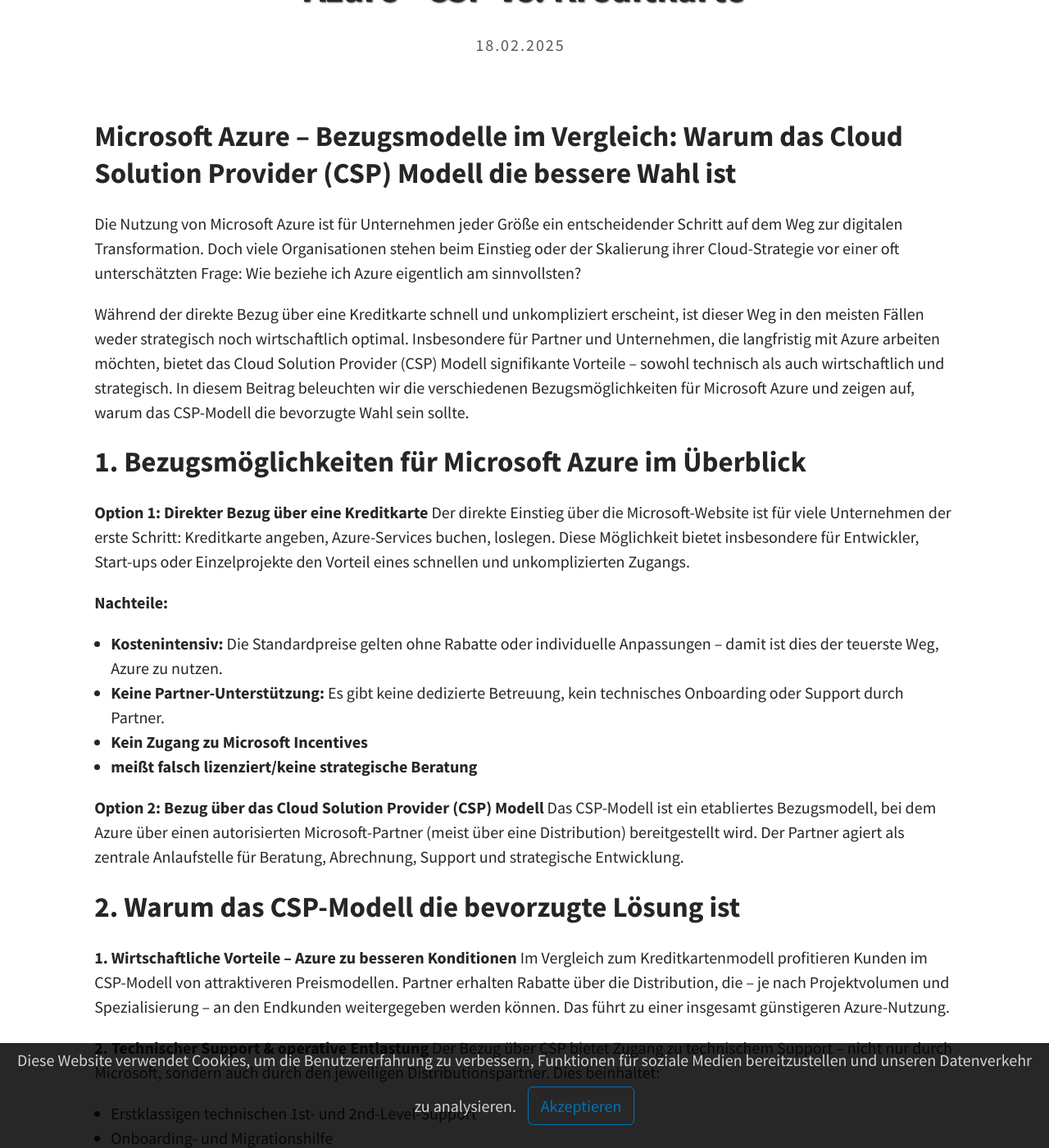
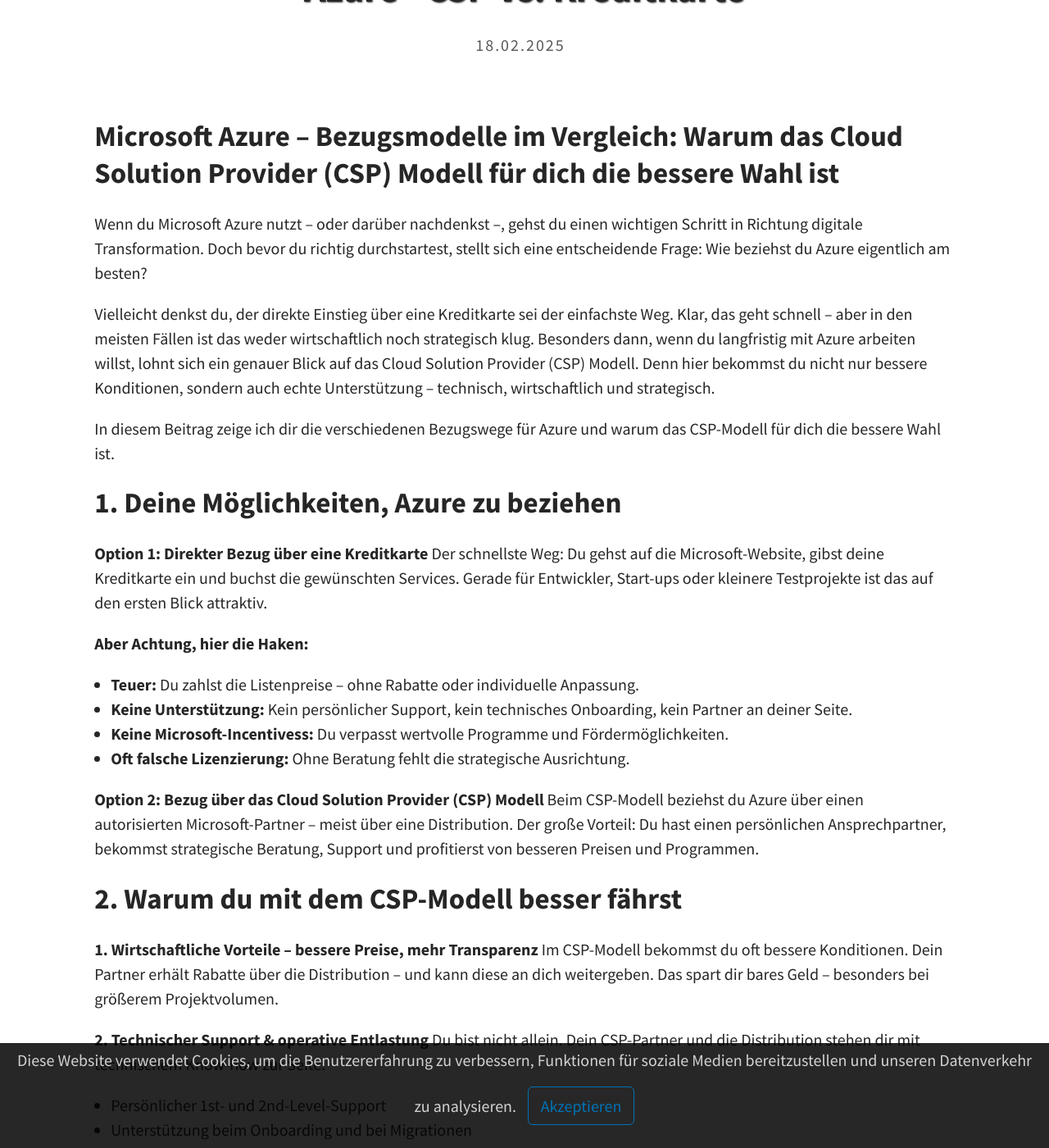
Before and after one commit to joriskahle007/joriskahle007.github.io, a Jekyll site: the page built from _posts/2025-02-18-CSP_vs_Credit.md, in a window 1280 px wide and 1400 px high, scrolled down 200 px. Shown: the whole window at 82% size. Built offline with Jekyll 4.4.1, drawn with Linux system fonts in a browser that asks for light colours; a script that is not in the unit is left out; some of the changed text lies outside the part shown.

Commit message:
Update 2025-02-18-CSP_vs_Credit.md

```diff
--- a/_posts/2025-02-18-CSP_vs_Credit.md
+++ b/_posts/2025-02-18-CSP_vs_Credit.md
@@ -4,71 +4,71 @@
 tags: [CSP, Azure, Incentives, Linzenzierung]
 ---
 
-## Microsoft Azure – Bezugsmodelle im Vergleich: Warum das Cloud Solution Provider (CSP) Modell die bessere Wahl ist
-Die Nutzung von Microsoft Azure ist für Unternehmen jeder Größe ein entscheidender Schritt auf dem Weg zur digitalen Transformation. Doch viele Organisationen stehen beim Einstieg oder der Skalierung ihrer Cloud-Strategie vor einer oft unterschätzten Frage: Wie beziehe ich Azure eigentlich am sinnvollsten?
+## Microsoft Azure – Bezugsmodelle im Vergleich: Warum das Cloud Solution Provider (CSP) Modell für dich die bessere Wahl ist
+Wenn du Microsoft Azure nutzt – oder darüber nachdenkst –, gehst du einen wichtigen Schritt in Richtung digitale Transformation. Doch bevor du richtig durchstartest, stellt sich eine entscheidende Frage: Wie beziehst du Azure eigentlich am besten?
 
-Während der direkte Bezug über eine Kreditkarte schnell und unkompliziert erscheint, ist dieser Weg in den meisten Fällen weder strategisch noch wirtschaftlich optimal. Insbesondere für Partner und Unternehmen, die langfristig mit Azure arbeiten möchten, bietet das Cloud Solution Provider (CSP) Modell signifikante Vorteile – sowohl technisch als auch wirtschaftlich und strategisch. In diesem Beitrag beleuchten wir die verschiedenen Bezugsmöglichkeiten für Microsoft Azure und zeigen auf, warum das CSP-Modell die bevorzugte Wahl sein sollte.
+Vielleicht denkst du, der direkte Einstieg über eine Kreditkarte sei der einfachste Weg. Klar, das geht schnell – aber in den meisten Fällen ist das weder wirtschaftlich noch strategisch klug. Besonders dann, wenn du langfristig mit Azure arbeiten willst, lohnt sich ein genauer Blick auf das Cloud Solution Provider (CSP) Modell. Denn hier bekommst du nicht nur bessere Konditionen, sondern auch echte Unterstützung – technisch, wirtschaftlich und strategisch.
 
-## 1. Bezugsmöglichkeiten für Microsoft Azure im Überblick
+In diesem Beitrag zeige ich dir die verschiedenen Bezugswege für Azure und warum das CSP-Modell für dich die bessere Wahl ist.
+
+## 1. Deine Möglichkeiten, Azure zu beziehen
 **Option 1: Direkter Bezug über eine Kreditkarte**
-Der direkte Einstieg über die Microsoft-Website ist für viele Unternehmen der erste Schritt: Kreditkarte angeben, Azure-Services buchen, loslegen. Diese Möglichkeit bietet insbesondere für Entwickler, Start-ups oder Einzelprojekte den Vorteil eines schnellen und unkomplizierten Zugangs.
+Der schnellste Weg: Du gehst auf die Microsoft-Website, gibst deine Kreditkarte ein und buchst die gewünschten Services. Gerade für Entwickler, Start-ups oder kleinere Testprojekte ist das auf den ersten Blick attraktiv.
 
-**Nachteile:**
+**Aber Achtung, hier die Haken:**
 
-- **Kostenintensiv:** Die Standardpreise gelten ohne Rabatte oder individuelle Anpassungen – damit ist dies der teuerste Weg, Azure zu nutzen.
+- **Teuer:** Du zahlst die Listenpreise – ohne Rabatte oder individuelle Anpassung.
 
-- **Keine Partner-Unterstützung:** Es gibt keine dedizierte Betreuung, kein technisches Onboarding oder Support durch Partner.
+- **Keine Unterstützung:** Kein persönlicher Support, kein technisches Onboarding, kein Partner an deiner Seite.
 
-- **Kein Zugang zu Microsoft Incentives**
+- **Keine Microsoft-Incentivess:** Du verpasst wertvolle Programme und Fördermöglichkeiten.
 
-- **meißt falsch lizenziert/keine strategische Beratung**
+- **Oft falsche Lizenzierung:** Ohne Beratung fehlt die strategische Ausrichtung.
 
 **Option 2: Bezug über das Cloud Solution Provider (CSP) Modell**
-Das CSP-Modell ist ein etabliertes Bezugsmodell, bei dem Azure über einen autorisierten Microsoft-Partner (meist über eine Distribution) bereitgestellt wird. Der Partner agiert als zentrale Anlaufstelle für Beratung, Abrechnung, Support und strategische Entwicklung.
+Beim CSP-Modell beziehst du Azure über einen autorisierten Microsoft-Partner – meist über eine Distribution. Der große Vorteil: Du hast einen persönlichen Ansprechpartner, bekommst strategische Beratung, Support und profitierst von besseren Preisen und Programmen.
 
-## 2. Warum das CSP-Modell die bevorzugte Lösung ist
-**1. Wirtschaftliche Vorteile – Azure zu besseren Konditionen**
-Im Vergleich zum Kreditkartenmodell profitieren Kunden im CSP-Modell von attraktiveren Preismodellen. Partner erhalten Rabatte über die Distribution, die – je nach Projektvolumen und Spezialisierung – an den Endkunden weitergegeben werden können. Das führt zu einer insgesamt günstigeren Azure-Nutzung.
+## 2. Warum du mit dem CSP-Modell besser fährst
+**1. Wirtschaftliche Vorteile – bessere Preise, mehr Transparenz**
+Im CSP-Modell bekommst du oft bessere Konditionen. Dein Partner erhält Rabatte über die Distribution – und kann diese an dich weitergeben. Das spart dir bares Geld – besonders bei größerem Projektvolumen.
 
 **2. Technischer Support & operative Entlastung**
-Der Bezug über CSP bietet Zugang zu technischem Support – nicht nur durch Microsoft, sondern auch durch den jeweiligen Distributionspartner. Dies beinhaltet:
+Du bist nicht allein. Dein CSP-Partner und die Distribution stehen dir mit technischem Know-how zur Seite:
 
-- Erstklassigen technischen 1st- und 2nd-Level-Support
-- Onboarding- und Migrationshilfe
-- Unterstützung bei Abrechnungsfragen, Lizenzoptimierung und Governance
+- Persönlicher 1st- und 2nd-Level-Support
+- Unterstützung beim Onboarding und bei Migrationen
+- Hilfe bei Abrechnung, Governance und Lizenzoptimierung
 
-## 3. Zugang zu Microsoft Programmen & Incentives
-CSP-Partner können durch die enge Zusammenarbeit mit Microsoft und Distributoren an verschiedenen Programmen teilnehmen, die echten Mehrwert schaffen, etwa:
+## 3. Zugang zu exklusiven Microsoft-Programmen & Incentives
+Als CSP-Kunde bekommst du Zugang zu Programmen, die du beim Kreditkarten-Modell nicht nutzen kannst:
 
-**Azure Migrate & Modernize (AMM):** Unterstützung bei Cloud-Migrationen
+- **Azure Migrate & Modernize (AMM):** Hilfe bei der Cloud-Migration
+- **Azure Innovate:** Unterstützung für innovative Projekte
+- **Partner Incentives:** Finanzielle Vorteile bei Projektumsetzungen
 
-**Azure Innovate:** Finanzierung von Innovationsprojekten durch Microsoft
 
-**Partner Incentives:** Monetäre Anreize bei Projektumsetzungen
-Diese Programme stehen beim direkten Kreditkartenmodell nicht zur Verfügung.
+## 4. Deine strategische Weiterentwicklung als Microsoft-Partner
+Wenn du selbst IT-Dienstleister oder Systemhaus bist, kannst du dich über das CSP-Modell als **Microsoft Solution Partner** positionieren – mit Spezialisierungen wie „Azure Infra Migration“ oder im Fabric-Umfeld. Das öffnet dir Türen zu neuen Kunden, Projekten und Marktchancen.
 
-## 4. Partnerschaftliche Entwicklung – Microsoft Designation & Spezialisierungen
-Der strategische Vorteil im CSP-Modell liegt auch in der Möglichkeit, eine Microsoft Solution Partner Designation zu erreichen – ein Meilenstein für Systemhäuser und IT-Dienstleister, um sich als kompetenter Azure-Partner zu positionieren. Zusätzlich können Advanced Specializations wie z. B. die "Azure Infra Migration" oder Spezialisierungen im Fabric-Umfeld erreicht werden, was nicht nur Reputation bringt, sondern auch Zugang zu exklusiven Projekten und Kundensegmenten ermöglicht.
+## 5. Neue Chancen im Microsoft-Partner-Ökosystem
+Du wirst Teil eines starken Netzwerks und profitierst von:
 
-## 5. Vertriebs- und Wachstumspotenzial im Partner-Ökosystem
-Über das CSP-Modell kann ein Unternehmen Teil eines starken Partnernetzwerks werden. Dies ermöglicht:
-
-- Neue Vertriebskanäle über das Microsoft-Partner-Ökosystem
-- Co-Selling-Möglichkeiten mit Microsoft
+- Neuen Vertriebskanälen über Microsoft
+- Co-Selling-Möglichkeiten
 - Sichtbarkeit im Microsoft Marketplace
 
 ## 6. Operative Unterstützung durch Distributoren
-Die Distribution als Bindeglied zwischen Microsoft und Partnern spielt eine zentrale Rolle:
+Deine Distribution ist mehr als nur ein Mittler. Sie hilft dir:
 
-- Unterstützung bei Verträgen, Abrechnung, Compliance
-- Bereitstellung von Self-Service-Portalen zur Verwaltung von Lizenzen
-- Enablement-Angebote und Schulungen
-- Unterstützung bei der Auswahl der richtigen Region, VM-Size / Reservierungen von VM's
-- Beratung von Verfügbarkeiten von GMT-Modellen / TPM's / PTU's
-- Kosteneingrenzung durch Azure Landing-Zones
-- Unterstützung bei der Projektentwicklung und -finanzierung
+- Bei Verträgen, Abrechnung und Compliance
+- Mit Self-Service-Portalen zur Lizenzverwaltung
+- Durch Schulungen, Enablement-Angebote und technisches Coaching
+- Bei der Auswahl von Regionen, VM-Größen oder Reservierungen
+- Mit Beratung zu GMT-Modellen, TPMs, PTUs und Landing-Zones
+- Sogar bei der Projektfinanzierung
 
-## 3. Fazit: CSP ist der strategisch bessere Weg zu Azure
-Auch wenn der Bezug über eine Kreditkarte zunächst als einfache Lösung erscheint, verbirgt sich dahinter ein teurer, isolierter und nicht skalierbarer Ansatz. Das **Cloud Solution Provider Modell (CSP)** hingegen öffnet die Tür zu einem **ganzheitlichen, betreuten und strategisch wertvollen** Weg in die Microsoft-Cloud. Es bietet **kostengünstigere Nutzung, technische Exzellenz, operative Unterstützung** und einen klaren Pfad zur **Partnerschaft mit Microsoft** – inklusive aller Incentives und Spezialisierungsmöglichkeiten.
+## 3. Fazit: CSP – dein smarter Weg in die Microsoft Cloud
+Klar, die Kreditkarte klingt erst mal einfach. Aber sie ist teuer, unflexibel und isoliert. Wenn du Azure professionell nutzen willst, brauchst du mehr: bessere Preise, echte Unterstützung, strategische Beratung und Zugang zu Microsofts Partnerwelt.
 
-Für Unternehmen, die Azure professionell und zukunftsorientiert nutzen möchten, führt am CSP-Modell kaum ein Weg vorbei.
+Das **Cloud Solution Provider Modell** bietet dir all das – und mehr. Für Unternehmen wie deins ist CSP der Weg zu einer nachhaltigen, kosteneffizienten und strategisch sinnvollen Azure-Nutzung.
+**Kurz gesagt: Wenn du mit Azure wachsen willst, führt am CSP-Modell kaum ein Weg vorbei.**
```
